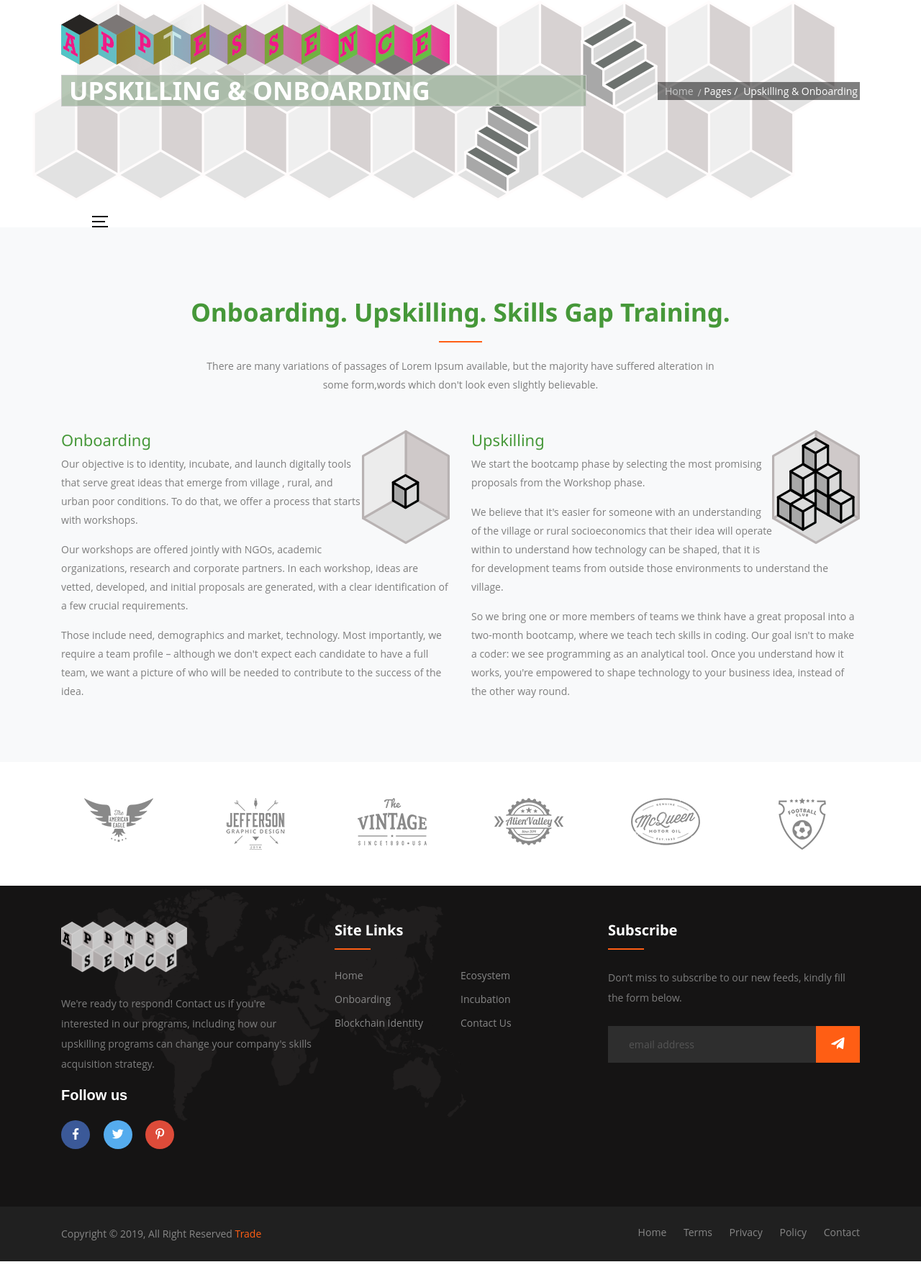
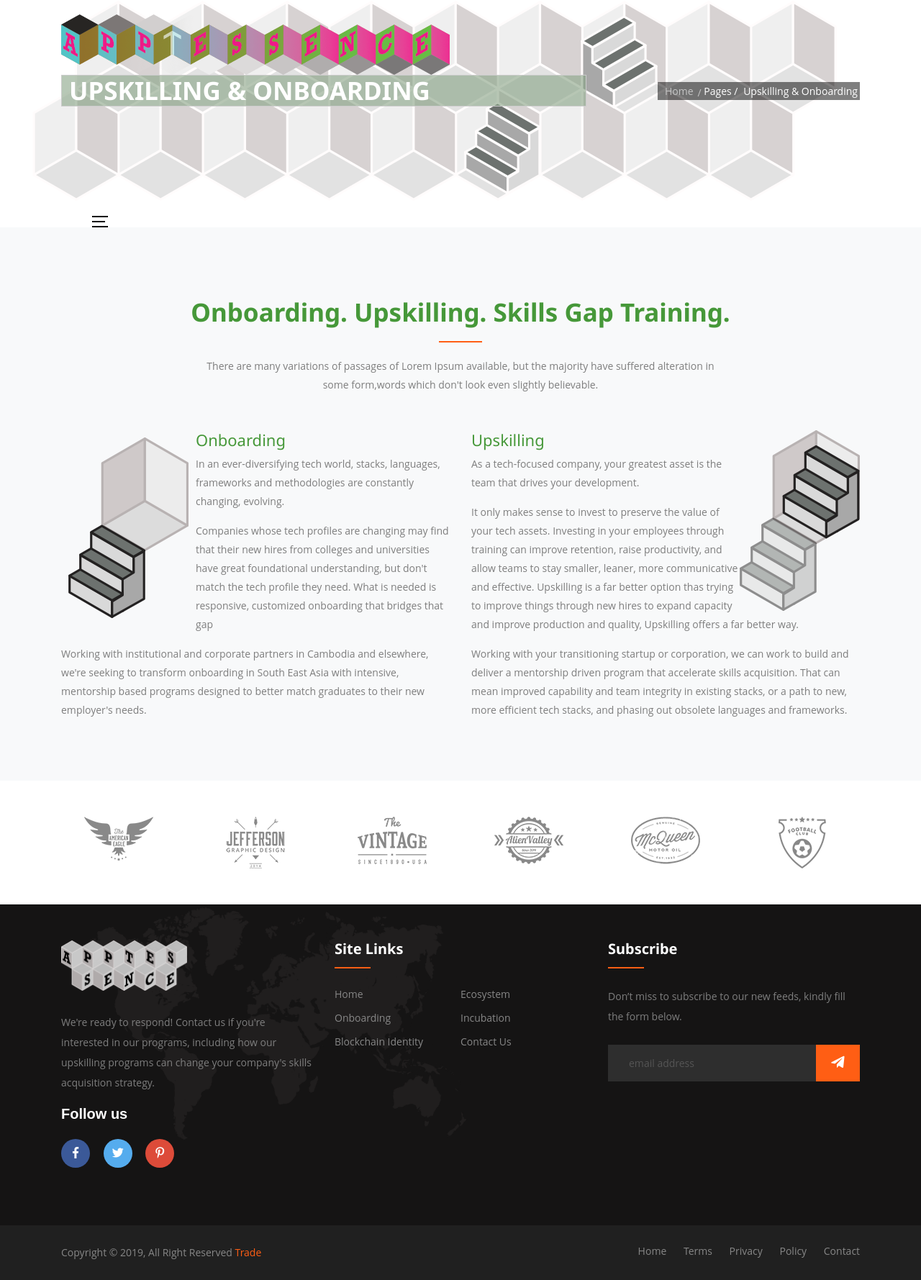
Before and after one commit to apptessence/apptessence.github.io, a Jekyll site: the page built from pages/upskilling.html, in a window 1280 px wide. Shown: the whole page at 72% size. Built offline with Jekyll 4.4.1, drawn with Linux system fonts in a browser that asks for light colours; before the commit the page ends 1753 px from its top, so only the background shows below that.

Commit message:
working on upskilling section

```diff
--- a/_includes/upskilling.html
+++ b/_includes/upskilling.html
@@ -13,22 +13,22 @@
         </div>
         <div class="row">
             <div class="col-xl-6 ">
-                <div style="float:right;">
-                    <img src="{{site.baseurl}}/assets/img/incubate/workshop.png">
+                <div  class="section-icon" style="float:left;">
+                    <img src="{{site.baseurl}}/assets/img/incubate/onboard.png">
                 </div>
                 <h4>Onboarding</h4>
-                <p>Our objective is to identity, incubate, and launch digitally tools that serve great ideas that emerge from village ,  rural, and urban poor conditions. To do that, we offer a process that starts with workshops. </p>
-                <p>Our workshops are offered jointly with NGOs, academic organizations, research and corporate partners. In each workshop, ideas are vetted, developed, and initial proposals are generated, with a clear identification of a few crucial requirements. </p>
-                <p>Those include need, demographics and market, technology. Most importantly, we require a team profile – although we don't expect each candidate to have a full team, we want a picture of who will be needed to contribute to the success of the idea.</p>
+                <p>In an ever-diversifying tech world, stacks, languages, frameworks and methodologies are constantly changing, evolving.</p>
+                <p>Companies whose tech profiles are changing may find that their new hires from colleges and universities have great foundational understanding, but don't match the tech profile they need. What is needed is responsive, customized onboarding that bridges that gap</p>
+                <p>Working with institutional and corporate partners in Cambodia and elsewhere, we're seeking to transform onboarding in South East Asia with intensive, mentorship based programs designed to better match graduates to their new employer's needs.</p>
             </div>
             <div class="col-xl-6 ">
                 <div style="float:right;">
-                    <img src="{{site.baseurl}}/assets/img/incubate/bootcamp.png">
+                    <img src="{{site.baseurl}}/assets/img/incubate/upskilling.png">
                 </div>
                 <h4>Upskilling</h4>
-                <p>We start the bootcamp phase by selecting the most promising proposals from the Workshop phase. </p>
-                <p>We believe that it's easier for someone with an understanding of the village or rural socioeconomics that their idea will operate within to understand how technology can be shaped, that it is for development teams from outside those environments to understand the village.</p>
-                <p>So we bring one or more members of teams we think have a great proposal into a two-month bootcamp, where we teach tech skills in coding. Our goal isn't to make a coder: we see programming as an analytical tool. Once you understand how it works, you're empowered to shape technology to your business idea, instead of the other way round.</p>
+                <p>As a tech-focused company, your greatest asset is the team that drives your development.</p>
+                <p>It only makes sense to invest to preserve the value of your tech assets. Investing in your employees through training can improve retention, raise productivity, and allow teams to stay smaller, leaner, more communicative and effective. Upskilling is a far better option thas trying to improve things through new hires to expand capacity and improve production and quality, Upskilling offers a far better way.</p>
+                <p>Working with your transitioning startup or corporation, we can work to build and deliver a mentorship driven program that accelerate skills acquisition. That can mean improved capability and team integrity in existing stacks, or a path to new, more efficient tech stacks, and phasing out obsolete languages and frameworks.</p>
             </div>
 
 
--- a/assets/css/style.css
+++ b/assets/css/style.css
@@ -839,6 +839,11 @@ label {
 .services-box:hover .services-img img{
 	transform: scale(1.2);
 }
+
+.section-icon {
+	margin: 10px;
+}
+
 .card-title h5 {
 	margin-bottom: 15px;
 	font-weight: 600;
```
Also changed, not shown: assets/img/incubate/onboard.png (added), assets/img/incubate/upskill.png (added), assets/img/incubate/upskilling.png (added).
